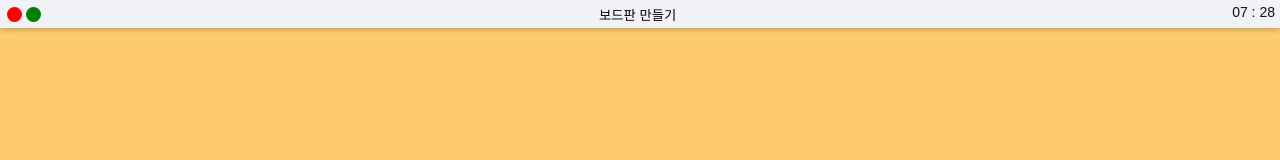
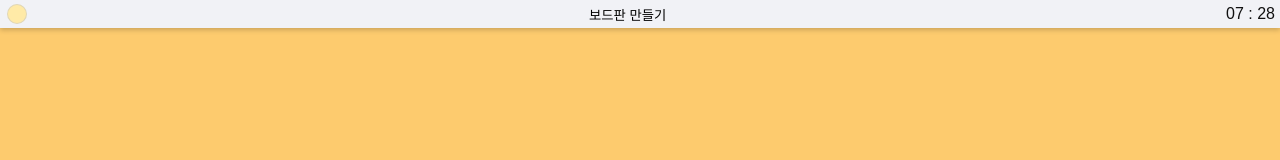
Before and after one commit to danbe80/yell-app, a React (Create React App) app: page / in a window 1280 px wide. Shown: the top 160 px of the page. Built offline with nearby package versions, Linux system fonts and the light colour scheme.

Commit message:
delete button Done

```diff
--- a/src/App.tsx
+++ b/src/App.tsx
@@ -27,6 +27,7 @@ const Header = styled.header<IHeader>`
   background-color: ${props => props.bgColor};
   box-shadow: 0 2px 5px rgba(0, 0, 0, .2);
   margin-bottom: 20px;
+  text-align: center;
 `
 
 interface IHeader {
--- a/src/Atoms/atoms.tsx
+++ b/src/Atoms/atoms.tsx
@@ -14,3 +14,7 @@ export const toDoState = atom<IToDoState>({
   key: "toDos",
   default: loadToDos() ?? {}
   });
+
+export interface IDelete {
+  deleteBtn: boolean;
+}
--- a/src/Components/DragabbleCard.tsx
+++ b/src/Components/DragabbleCard.tsx
@@ -1,8 +1,12 @@
 import React from "react";
 import { Draggable } from "react-beautiful-dnd";
+import { useRecoilState, useSetRecoilState } from "recoil";
 import styled from "styled-components";
+import { toDoState } from "../Atoms/atoms";
 
 const Card = styled.div<{ isDragging: boolean }>`
+  display: flex;
+  position: relative;
   padding: 10px;
   background-color: ${(props) =>
     props.isDragging ? props.theme.draggingCardColor
@@ -11,7 +15,11 @@ const Card = styled.div<{ isDragging: boolean }>`
   margin-bottom: 5px;
   box-shadow: 0 2px 5px rgba(0,0,0,.2);
 `;
-
+const DelBtn = styled.span`
+  position: absolute;
+  right: 5px;
+  cursor: pointer;
+`;
 interface IDragabbleCardProps {
   toDoId: number;
   toDoText: string;
@@ -19,6 +27,19 @@ interface IDragabbleCardProps {
 }
 
 function DragabbleCard({toDoId, toDoText, index}: IDragabbleCardProps){
+  const setToDos = useSetRecoilState(toDoState);
+  const onDeleteBtn = (id:string) => {
+    setToDos((toDoCards) => {
+      const copyBoard = {...toDoCards};
+      const keys = Object.keys(copyBoard);
+      keys.forEach((key) => {
+        copyBoard[key] = toDoCards[key].filter(
+          (toDoCard) => toDoCard.id !== Number(id)
+        );
+      });
+      return copyBoard;
+    });
+  }
   return (
     <Draggable draggableId={toDoId + ""} index={index}>
       {/* ex 포스트잇 부분 component */}
@@ -28,6 +49,7 @@ function DragabbleCard({toDoId, toDoText, index}: IDragabbleCardProps){
         {...provided.draggableProps}
         {...provided.dragHandleProps}>
           {toDoText}
+          <DelBtn onClick={() => {onDeleteBtn(provided.draggableProps["data-rbd-draggable-id"])}}>❌</DelBtn>
         </Card>
       )}
     </Draggable>
--- a/src/Components/DrageDrop.tsx
+++ b/src/Components/DrageDrop.tsx
@@ -1,7 +1,8 @@
-import React, { useEffect } from "react";
+import React, { ButtonHTMLAttributes, ReactHTML, ReactHTMLElement, useEffect } from "react";
 import { DragDropContext, Draggable, Droppable, DropResult } from "react-beautiful-dnd";
-import { useRecoilState } from "recoil";
+import { useRecoilState, useRecoilValue } from "recoil";
 import styled from "styled-components";
+import { idText } from "typescript";
 import { toDoState } from "../Atoms/atoms";
 import { saveToDos } from "../Atoms/localstorage";
 import Board from "./Board";
@@ -29,19 +30,30 @@ const Boards = styled.div`
 `;
 
 const Title = styled.h2`
-  height: 25px;
+  display: flex;
+  width: 100%;
+  height: 100%;
+  display: block;
   padding-top: 10px;
   text-align: center;
   font-size: 18px;
   font-weight: 600;
   margin-bottom: 10px;
-`;
+  position: relative;
+  `;
+const DeleteBtn = styled.span`
+  position: absolute;
+  right: 0;
+  display: inline-block;
+  cursor: pointer;
+`
 
 
 
 
 function DragDrop(){
   const [toDos, setToDos] = useRecoilState(toDoState);
+  // const delForm = useRecoilValue()
   // form은 무조건 같은 보드판에서 움직임
   const onDragEnd = (info:DropResult) => {
     const {destination, source, type} = info;
@@ -103,6 +115,14 @@ function DragDrop(){
       })
     }
   }
+  const onDeleteForm = (id : string) => {
+    setToDos((allBoards) => {
+      const copyForm = Object.entries(allBoards);
+      const newForm = copyForm.filter((v)=>( v[0] !== id));
+      const newFormObj = Object.fromEntries(newForm);
+      return {...newFormObj};
+    })
+  }
 
   useEffect(() => {
     saveToDos(toDos);
@@ -110,19 +130,22 @@ function DragDrop(){
   return (
   <DragDropContext onDragEnd={onDragEnd} >
     <Droppable droppableId="one" direction="horizontal" type="COLUMN">
-      {(p)=>(
-        <Boards ref={p.innerRef}>
+      {(provided)=>(
+        <Boards ref={provided.innerRef}>
           {Object.keys(toDos).map((boardId, index, toForm) => (
             <Draggable draggableId={boardId+""} index={index} key={boardId}>
-              {(p) => (
-                <Wrapper ref={p.innerRef} {...p.draggableProps}>
-                  <Title {...p.dragHandleProps}>{boardId}</Title>
+              {(provided) => (
+                <Wrapper ref={provided.innerRef} {...provided.draggableProps}>
+                  <Title {...provided.dragHandleProps}>
+                    {boardId}
+                    <DeleteBtn onClick={() => {onDeleteForm(provided.draggableProps["data-rbd-draggable-id"])}}>❌</DeleteBtn>
+                  </Title>
                   <Board boardId={boardId} key={index} toForm={toForm[index]} />
                 </Wrapper>
               )}
             </Draggable>
           ))}
-          {p.placeholder}
+          {provided.placeholder}
         </Boards>
       )}
     </Droppable>
--- a/src/Components/HeaderBtn.tsx
+++ b/src/Components/HeaderBtn.tsx
@@ -1,3 +1,4 @@
+import { useState } from "react";
 import styled from "styled-components";
 
 const BtnWrap = styled.div`
@@ -10,38 +11,36 @@ const BtnWrap = styled.div`
     margin: 2px;
   }
 `;
-const DelBtn = styled.button`
-  background-color: red;
-  width: 15px;
-  height: 15px;
+const ChangeTheme = styled.button`
+  background-color: ${props => props.theme.boardColor};
+  width: 20px;
+  height: 20px;
   border-radius: 50%;
-  border: none;
+  border: 1px solid rgba(194, 194, 194, 0.498);
+  box-sizing: border-box;
   &:hover {
-    box-shadow: 2px 1px 5px rgba(0,0,0,.5) inset;
-  }
-`
-const ChangeTheme = styled.button`
-  background-color: green;
-  width: 15px;
-  height: 15px;
-  border-radius: 50%;
-  border: none;
-  &:hover {
-    box-shadow: 2px 1px 5px rgba(0,0,0,.5) inset;
+    box-shadow: 1px 1px 4px rgba(0,0,0,.3) inset;
   }
 `;
 
 function HeaderBtn(){
-  const onDelete = () => {
-    // 폼 삭제할 수 있는 부분
-  }
+  const [changeColor, setChangeColor] = useState(false);
+
   const onChangeColor = () => {
     // theme color 변경
+    if(changeColor){
+      console.log("색 picker on");
+      setChangeColor(false);
+    }
+    else {
+      console.log("색 picker off");
+      setChangeColor(true);
+    }
   }
   return (
     <BtnWrap>
-      <DelBtn onClick={onDelete}/>
       <ChangeTheme onClick={onChangeColor}/>
+      {}
     </BtnWrap>
   );
 }
--- a/src/Components/Timer.tsx
+++ b/src/Components/Timer.tsx
@@ -4,7 +4,7 @@ import React, { useEffect, useState } from "react";
 const Time = styled.div`
   height: 100%;
   font-weight: 400;
-  font-size: 14px;
+  font-size: 16px;
   margin-right: 5px;
   margin-top: 8px;
 `;
```
